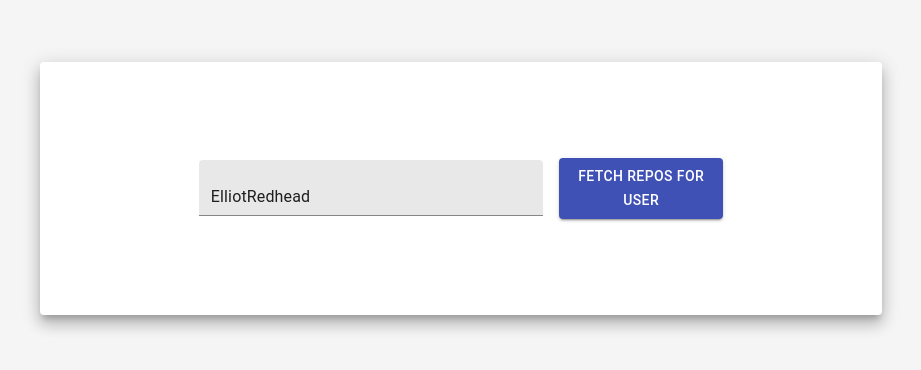
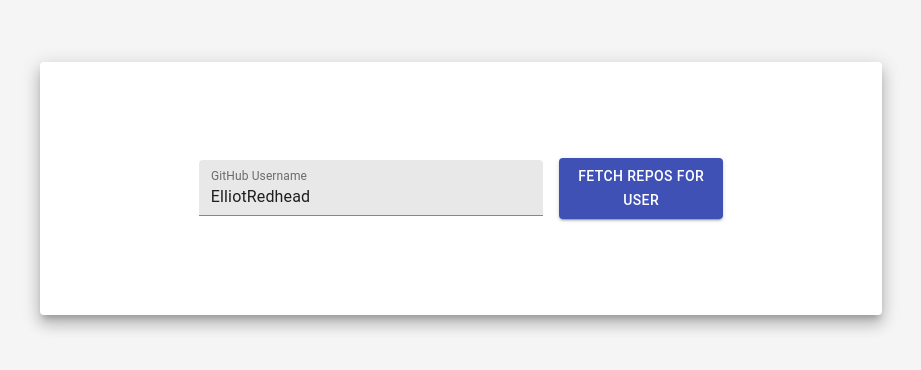
Before and after one commit to ElliotRedhead/GitStats, a React (Create React App) app: page / in a window 1280 px wide. Shown: the part 180-550 px from the top of the page, without its empty margins (179-1100 px from the left). Built offline with nearby package versions, Linux system fonts and the light colour scheme.

Commit message:
Added text decorator to github user input.

```diff
--- a/src/components/fetch.js
+++ b/src/components/fetch.js
@@ -1,5 +1,5 @@
 import React, {useState} from "react";
-import { FilledInput, Button, Select, MenuItem, Grid, Paper } from "@material-ui/core";
+import { TextField, Button, Select, MenuItem, Grid, Paper } from "@material-ui/core";
 import "../styles/main.scss";
 
 const GitCommits = () => {
@@ -88,6 +88,7 @@ const GitCommits = () => {
   return (
     <>
       <Grid container
+        direction="column"
         justify="center"
         alignItems="center"
         style={{minHeight:"90vh",
@@ -116,9 +117,9 @@ const GitCommits = () => {
                 alignItems="center"
                 spacing={2}>
                 <Grid item xs={12} md={8}>
-                  <FilledInput
+                  <TextField
                     type="text"
-                    label="Username"
+                    label="GitHub Username"
                     variant="filled"
                     value={githubUserInput}
                     onChange={event => setGithubUserInput(event.target.value)}
```
